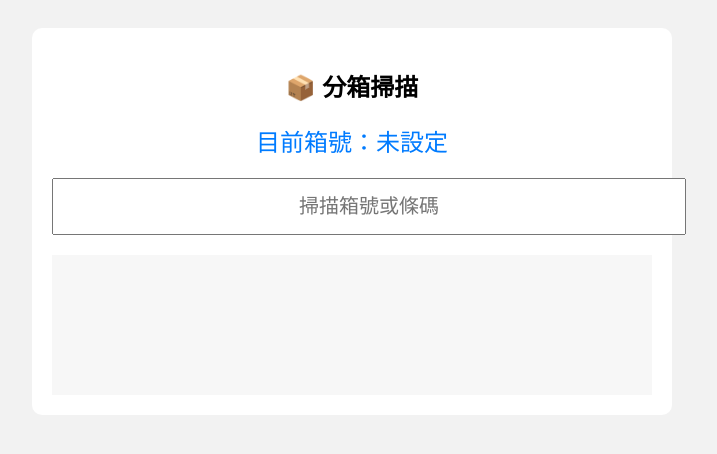
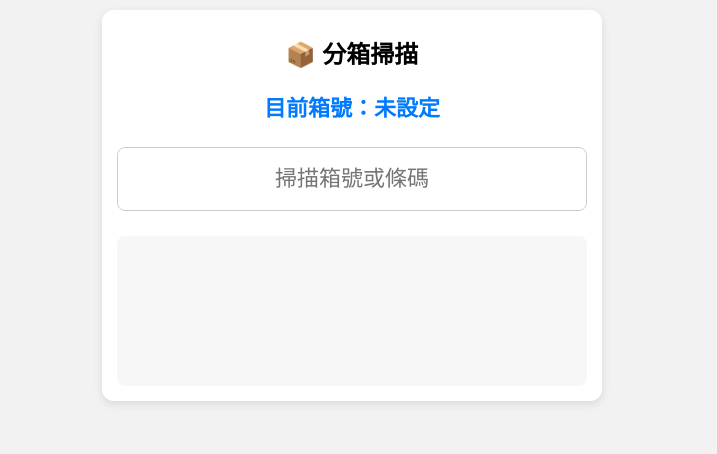
Before and after one commit to eandbkao01/scan-box, a plain HTML site: page index.html in a window 1280 px wide. Shown: the whole page, without its empty margins (288-1005 px from the left). Drawn offline with Linux system fonts and the light colour scheme.

Commit message:
Update index.html

```diff
--- a/index.html
+++ b/index.html
@@ -4,48 +4,87 @@
 <head>
 
 <meta charset="UTF-8">
-<meta name="viewport" content="width=device-width,initial-scale=1">
+<meta name="viewport" content="width=device-width,initial-scale=1,maximum-scale=1,user-scalable=no">
 
 <title>分箱掃描</title>
 
 <style>
 
+*{
+box-sizing:border-box;
+}
+
 body{
 font-family:Arial;
 background:#f2f2f2;
-padding:20px;
+margin:0;
+padding:10px;
 }
 
 .container{
-max-width:600px;
+width:100%;
+max-width:500px;
 margin:auto;
 background:white;
-padding:20px;
-border-radius:10px;
+padding:15px;
+border-radius:12px;
+box-shadow:0 3px 10px rgba(0,0,0,0.1);
+}
+
+h2{
+text-align:center;
+font-size:24px;
+margin:10px 0 20px 0;
+}
+
+.box{
+font-size:22px;
+color:#007BFF;
+text-align:center;
+margin-bottom:15px;
+font-weight:bold;
 }
 
 input{
 width:100%;
-padding:15px;
-font-size:20px;
+padding:18px;
+font-size:22px;
 margin:10px 0;
 text-align:center;
+border-radius:8px;
+border:1px solid #ccc;
 }
 
-.box{
-font-size:24px;
-color:#007BFF;
-text-align:center;
-margin:10px;
+input:focus{
+outline:none;
+border:2px solid #007BFF;
 }
 
 .log{
 font-size:14px;
-margin-top:10px;
-height:120px;
+margin-top:15px;
+height:150px;
 overflow:auto;
 background:#f7f7f7;
 padding:10px;
+border-radius:8px;
+}
+
+@media (max-width:480px){
+
+h2{
+font-size:22px;
+}
+
+.box{
+font-size:20px;
+}
+
+input{
+font-size:24px;
+padding:20px;
+}
+
 }
 
 </style>
@@ -56,7 +95,7 @@ padding:10px;
 
 <div class="container">
 
-<h2 style="text-align:center">📦 分箱掃描</h2>
+<h2>📦 分箱掃描</h2>
 
 <div class="box">
 目前箱號：<span id="box">未設定</span>
```
